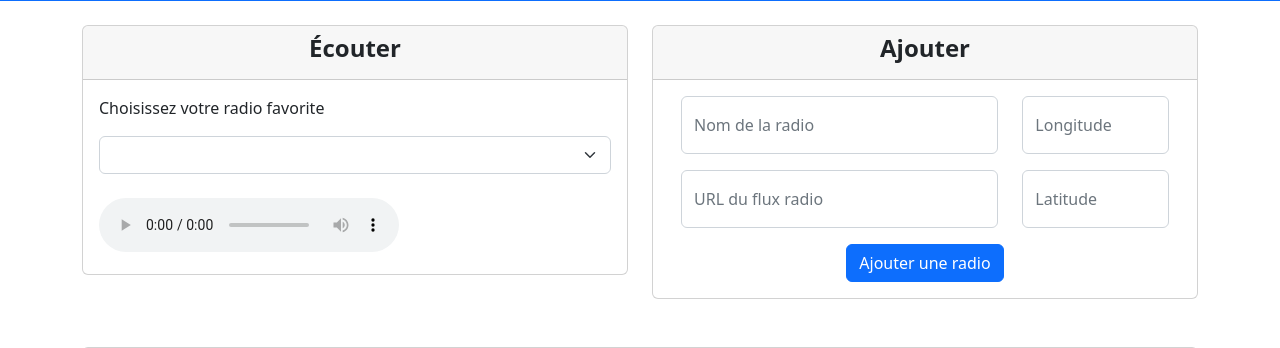
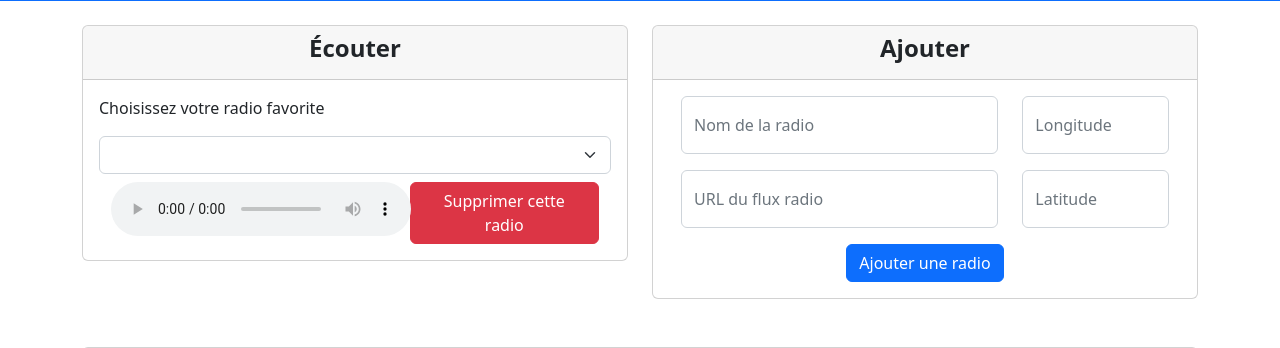
Before and after one commit to MHAVGOUDOUKIAN/Radio_site, a PHP site: page / in a window 1280 px wide. Shown: the part 219-567 px from the top of the page. Run offline with PHP 8.4, Linux system fonts and the light colour scheme; the visitor is signed in with stand-in values (Sample User, id 1); tables that the repository leaves empty or names only in its code hold one stand-in row (values such as "Sample post"); some libraries are stand-ins or nearby versions.

Commit message:
I added a button for connected users which is useful to delete radios from his list

```diff
--- a/add_radio.php
+++ b/add_radio.php
@@ -5,9 +5,6 @@ require 'database.php';
 
 init_session();
 
-echo $_SESSION['email'];
-echo "\n".$_SESSION['username'];
-
 if(isset($_POST['add_radio_btn']) && is_logged()) {
     add_radio($_POST["radio_name"],$_POST["radio_url"], $_POST["radio_lat"], $_POST["radio_long"], $_SESSION['email']);
 }
--- a/database.php
+++ b/database.php
@@ -51,6 +51,13 @@ function add_radio($name, $url, $lat, $long, $owner_email) {
   $PDO->query($query);
 }
 
+function del_radio($name, $owner_email) {
+  $PDO = connect_to_db();
+
+  $query = "DELETE FROM radios WHERE name = '$name' AND own_by = '$owner_email'";
+  $PDO->query($query);
+}
+
 function get_radio_by_owner($owner_email) {
   $PDO = connect_to_db();
 
--- a/index.php
+++ b/index.php
@@ -55,14 +55,25 @@
                         </div>
                         <div class="card-body">
                             <p class="card-text">Choisissez votre radio favorite</p>
-                            <select class="form-select" id="html_select_box" aria-label="Default select example">
+                            <form method="post" action="remove_radio.php">
+                                <select name="radio_selection" class="form-select mb-2" id="html_select_box" aria-label="Default select example">
                                     <option disabled>Choose a radio</option>
                                     <?php
                                         require 'load_radio.php';
                                     ?>
                                 </select>
-                            <br>
+                                <div class="container overflow-hidden">
+                                    <div class="row gy-5">
+                                        <div class="col-6">
                                             <audio id="radio_assets" preload="auto" autoplay="false" controls="controls" src="" unchecked></audio>
+                                        </div>
+                                        <div class="col-1"></div>
+                                        <div class="col-5">
+                                            <?php if(is_logged()) { echo "<button type=\"submit\" name=\"del_radio_btn\" class=\"btn btn-danger\" >Supprimer cette radio</button>";}?>
+                                        </div>
+                                    </div>
+                                </div>
+                            </form>
                         </div>
                     </div>
                 </div>
--- a/login.php
+++ b/login.php
@@ -20,7 +20,8 @@
         if(isset($_POST['email_field']) && !empty($_POST['email_field']) &&
         isset($_POST['pass_field']) && !empty($_POST['pass_field'])) {
             $user_info = get_users($_POST['email_field'], $_POST['pass_field']);
-            if($user_info) {
+            $pass_is_valid = password_verify($_POST['pass_field'], $user_info['hash_pass']);
+            if($user_info && $pass_is_valid) {
                 $_SESSION['username'] = $user_info['name'];
                 $_SESSION['firstname'] = $user_info['surname'];
                 $_SESSION['email'] = $user_info['email'];
```
Also changed, not shown: remove_radio.php (added, +12 -0 lines). Lines whose indentation alone changed are shown as unchanged.
